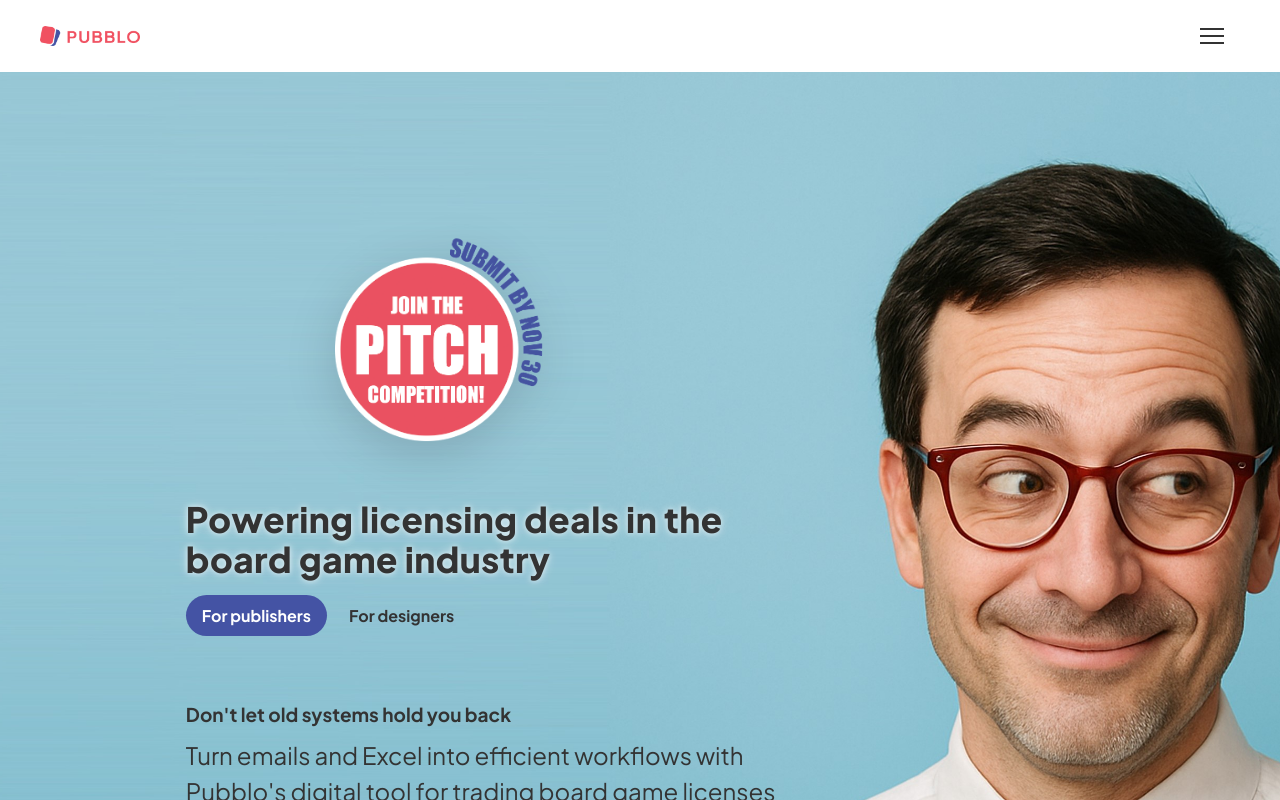
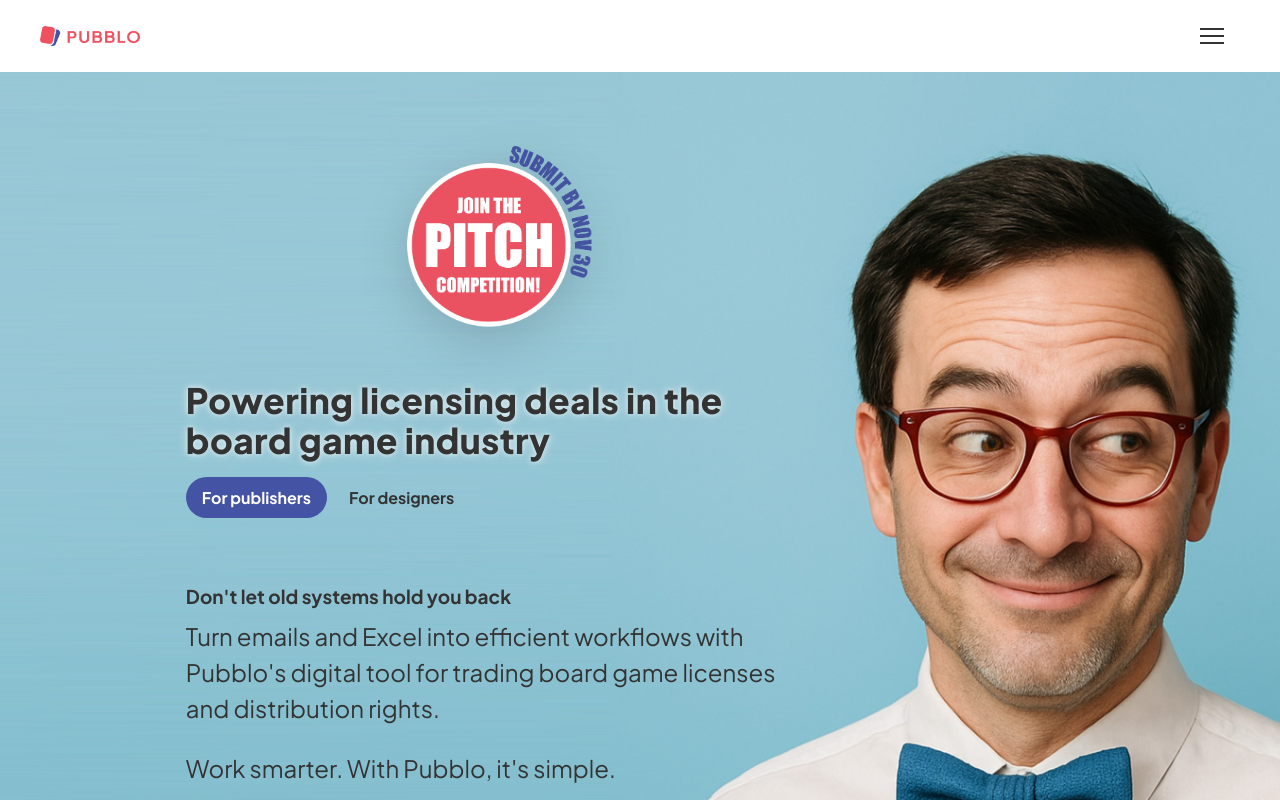
Before and after one commit to pubblo-com/homepage, a React (Create React App) app: page / in a window 1280 px wide. Shown: the top 800 px of the page. Built offline with nearby package versions, Linux system fonts and the light colour scheme.

Commit message:
feat: implement spiel pitch competition logic; update UI to reflect competition status; add competition badge and related assets

```diff
--- a/src/components/Footer.js
+++ b/src/components/Footer.js
@@ -2,6 +2,7 @@ import React from 'react';
 import styled from 'styled-components';
 import { Link } from 'react-router-dom';
 import { colors, spacing, breakpoints } from '../styles/tokens';
+import { isSpielPitchActive } from '../utils/spielPitch';
 
 const Wrap = styled.footer`
   margin-top: ${spacing.xXLarge};
@@ -57,6 +58,7 @@ const Small = styled.div`
 `;
 
 const Footer = () => {
+  const spielPitchActive = isSpielPitchActive();
   return (
     <Wrap>
       <Inner>
@@ -71,7 +73,7 @@ const Footer = () => {
             <A to='/pricing'>Pricing</A>
             <A to='/compare'>Compare</A>
             <A to='/users'>Users</A>
-            <A to='/spielpitch'>Essen Pitch Competition</A>
+            {spielPitchActive && <A to='/spielpitch'>Essen Pitch Competition</A>}
           </div>
           <div>
             <ColTitle>Company</ColTitle>
--- a/src/components/Hero.js
+++ b/src/components/Hero.js
@@ -1,9 +1,12 @@
 import React, { useEffect, useMemo, useRef, useState } from 'react';
 import styled, { keyframes } from 'styled-components';
+import { Link } from 'react-router-dom';
 import { spacing, breakpoints, colors } from '../styles/tokens';
 import backgroundImage from '../assets/bildpubblo.jpg';
 import backgroundImageMobile from '../assets/bildpubblo-mobil.jpg';
 import competitionIcon from '../assets/competitionicon.png';
+import competitionIconEnded from '../assets/competitionicon2.png';
+import { isSpielPitchActive } from '../utils/spielPitch';
 
 import WaveImage from '../assets/wave.svg';
 import Button from './Button';
@@ -45,6 +48,7 @@ const HeroContent = styled.div`
   max-width: 1200px;
   padding: ${spacing.xXLarge} ${spacing.xXLarge};
   padding-left: 0;
+  padding-top: calc(${spacing.xXLarge} + 140px);
   display: flex;
   flex-direction: column;
   align-items: flex-start;
@@ -52,31 +56,61 @@ const HeroContent = styled.div`
 
   @media (max-width: ${breakpoints.tablet}) {
     padding: ${spacing.xLarge} ${spacing.large};
+    padding-top: calc(${spacing.xLarge} + 160px);
     width: 70%;
   }
   @media (max-width: ${breakpoints.mobile}) {
     padding: ${spacing.large} ${spacing.small};
+    padding-top: calc(${spacing.large} + 180px);
     width: 100%;
   }
 `;
 
-const CompetitionBadge = styled.img`
-  width: 33%;
-  height: auto;
-  margin-bottom: ${spacing.large};
-  margin-left: 20%;
-  align-self: flex-start;
-  pointer-events: none;
+const CompetitionBadgeLink = styled(Link)`
+  position: absolute;
+  top: ${spacing.large};
+  left: 50%;
+  transform: translate(-50%, -40%);
+  width: min(240px, 36%);
+  display: block;
+  pointer-events: auto;
   filter: drop-shadow(0 12px 24px rgba(0, 0, 0, 0.15));
+  transition: transform 180ms ease;
+  z-index: 20;
+
+  &:hover {
+    transform: translate(-50%, -40%) scale(1.02);
+  }
+
+  &:focus-visible {
+    transform: translate(-50%, -40%) scale(1.02);
+    outline: 3px solid ${colors.contrast};
+    outline-offset: 6px;
+  }
 
   @media (max-width: ${breakpoints.tablet}) {
-    width: 40%;
+    top: ${spacing.xLarge};
+    width: min(220px, 44%);
   }
 
   @media (max-width: ${breakpoints.mobile}) {
-    width: 48%;
-    margin-bottom: ${spacing.medium};
+    top: ${spacing.large};
+    width: min(200px, 54%);
+    transform: translate(-50%, -20%);
+
+    &:hover {
+      transform: translate(-50%, -20%) scale(1.02);
+    }
+
+    &:focus-visible {
+      transform: translate(-50%, -20%) scale(1.02);
+    }
   }
+`;
+
+const CompetitionBadge = styled.img`
+  width: 100%;
+  height: auto;
 `;
 
 const WaveSection = styled.div`
@@ -191,6 +225,7 @@ const Hero = ({
   audiences,
   lockedAudience,
 }) => {
+  const spielPitchActive = isSpielPitchActive();
   const prefersReducedMotion = useMemo(
     () =>
       window.matchMedia &&
@@ -243,10 +278,16 @@ const Hero = ({
     <HeroSection>
       <HeroWrapper>
         <HeroContent>
-          <CompetitionBadge
-            src={competitionIcon}
-            alt='Join the Pubblo pitch competition badge'
-          />
+          <CompetitionBadgeLink to='/spielpitch'>
+            <CompetitionBadge
+              src={spielPitchActive ? competitionIcon : competitionIconEnded}
+              alt={
+                spielPitchActive
+                  ? 'Join the Pubblo pitch competition badge'
+                  : 'Spiel Pitch competition has concluded badge'
+              }
+            />
+          </CompetitionBadgeLink>
           <SuperTitle>Powering licensing deals in the board game industry</SuperTitle>
           {audiences && !lockedAudience && (
             <PillToggle role='tablist' aria-label='Choose audience'>
--- a/src/components/TopNav.js
+++ b/src/components/TopNav.js
@@ -190,7 +190,7 @@ const TopNav = ({ onCtaClick }) => {
               <MenuLink to='/faq'>FAQ</MenuLink>
             </Dropdown>
           </MenuItem>
-          <MenuLink to='/spielpitch' $highlight>Spiel Pitch</MenuLink>
+            <MenuLink to='/spielpitch' $highlight>Spiel Pitch</MenuLink>
           <MenuItem>
             <MenuLink to='/about' end>About</MenuLink>
             <Dropdown role='menu' aria-label='About submenu'>
@@ -215,7 +215,7 @@ const TopNav = ({ onCtaClick }) => {
           <MobileMenuLink to='/pricing' onClick={close}>— Pricing</MobileMenuLink>
           <MobileMenuLink to='/compare' onClick={close}>— Compare</MobileMenuLink>
           <MobileMenuLink to='/faq' onClick={close}>— FAQ</MobileMenuLink>
-          <MobileMenuLink to='/spielpitch' onClick={close}>Spiel Pitch</MobileMenuLink>
+            <MobileMenuLink to='/spielpitch' onClick={close}>Spiel Pitch</MobileMenuLink>
           <MobileMenuLink to='/about' onClick={close}>About</MobileMenuLink>
           <MobileMenuLink to='/contact' onClick={close}>— Contact</MobileMenuLink>
     <MobileMenuLink to='/launch' onClick={close}>Log in</MobileMenuLink>
--- a/src/pages/EssenPitchPage.js
+++ b/src/pages/EssenPitchPage.js
@@ -3,6 +3,7 @@ import styled from 'styled-components';
 import { spacing, breakpoints } from '../styles/tokens';
 import Button from '../components/Button';
 import { getRecaptchaToken } from '../utils/recaptcha';
+import { isSpielPitchActive } from '../utils/spielPitch';
 
 const Wrap = styled.main`
   padding: 64px 0 ${spacing.xXLarge};
@@ -149,6 +150,23 @@ const CheckIcon = styled.div`
 `;
 
 const EssenPitchPage = () => {
+  const spielPitchActive = isSpielPitchActive();
+
+  if (!spielPitchActive) {
+    return (
+      <Wrap>
+        <Heading>Spiel Pitch Competition</Heading>
+        <Info>
+          <p>The Pubblo Spiel Pitch competition has now concluded.</p>
+          <p>Our jury is now reviewing all submissions, and they have until December 10th to select the winners. As soon as their decisions are in, we’ll reach out directly to everyone who participated.</p>
+          <p>A heartfelt thank you to all designers and publishers who joined in and shared their creativity with us. Your passion and energy are truly what make this competition special.</p>
+          <p>Stay tuned — we’ll be sharing updates both in your inbox and right here on Pubblo!</p>
+
+        </Info>
+      </Wrap>
+    );
+  }
+
   const [role, setRole] = useState('');
   const [name, setName] = useState('');
   const [email, setEmail] = useState('');
--- a/src/pages/HomePage.js
+++ b/src/pages/HomePage.js
@@ -15,6 +15,7 @@ import FormComponent from '../components/FormComponent.js';
 import BigMessageComponent from '../components/BigMessageComponent.js';
 import SEOHead from '../components/SEOHead';
 import Button from '../components/Button';
+import { isSpielPitchActive } from '../utils/spielPitch';
 
 // const Wrap = styled.main`
 //   padding: 64px 0 ${spacing.xXLarge};
@@ -188,6 +189,7 @@ const HomePage = ({ lockedAudience }) => {
   };
   const [showMarcus, setShowMarcus] = useState(false);
   const [visibleIds, setVisibleIds] = useState({});
+  const spielPitchActive = isSpielPitchActive();
 
   React.useEffect(() => {
     const elements = document.querySelectorAll('[data-reveal-id]');
@@ -330,6 +332,7 @@ const HomePage = ({ lockedAudience }) => {
         </Reveal>
       </SectionWrap>
 
+      {spielPitchActive && (
         <SectionWrap>
           <Reveal data-reveal-id='spiel' className={visibleIds['spiel'] ? 'is-visible' : ''}>
             <SpielTeaser>
@@ -354,6 +357,7 @@ const HomePage = ({ lockedAudience }) => {
             </SpielTeaser>
           </Reveal>
         </SectionWrap>
+      )}
       <Reveal data-reveal-id='usps' className={visibleIds['usps'] ? 'is-visible' : ''}>
       <USPComponent
         headline='Key benefits'
--- /dev/null
+++ b/src/utils/spielPitch.js
@@ -0,0 +1,4 @@
+export const isSpielPitchActive = () => {
+  const cutoff = new Date(2025, 10, 30, 23, 59, 59, 999);
+  return new Date() <= cutoff;
+};
```
Also changed, not shown: src/assets/competitionicon2.png (added). Lines whose indentation alone changed are shown as unchanged.
